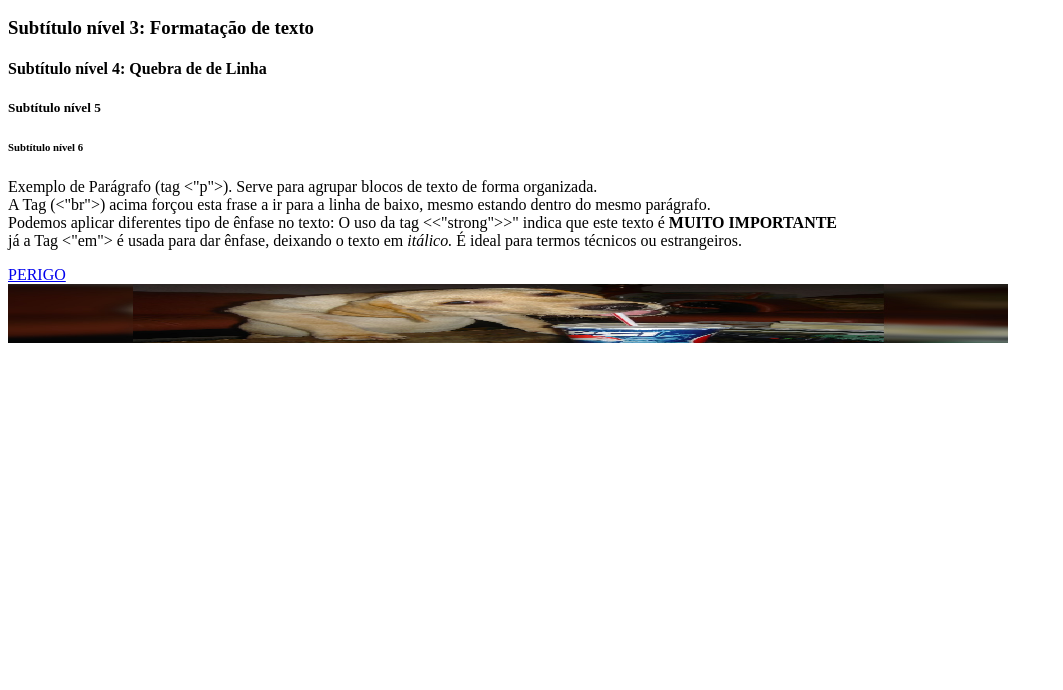
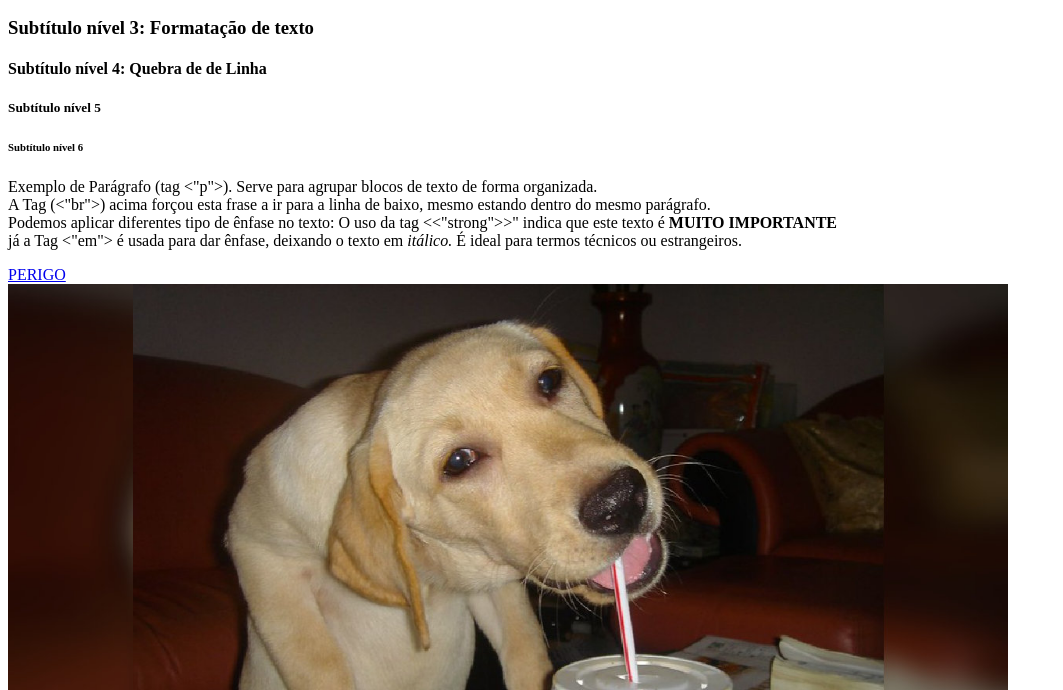
Before and after one commit to GAlmeida-tech/Aula-dia-14-10, a plain HTML site: page index.html in a window 1280 px wide. Shown: the part 110-800 px from the top of the page, without its empty margins (0-1063 px from the left). Drawn offline with Linux system fonts and the light colour scheme.

Commit message:
vavavava

```diff
--- a/index.html
+++ b/index.html
@@ -20,7 +20,7 @@ O uso da tag <<"strong">>" indica que este texto é <strong>MUITO IMPORTANTE</st
 <br>já a Tag <"em"> é usada para dar ênfase, deixando o texto em <em> itálico. </em> É ideal para termos técnicos ou estrangeiros. </p>
 <a href="https://gatinhosfofos.com.br"target="_blank"> PERIGO </a>
 <br>
-<img src="dogao.jpg" alt="descrição" height="59" width="1000">
+<img src="dogao.jpg" alt="descrição" width="1000" title="descrição">
 
 
 </body>
```
